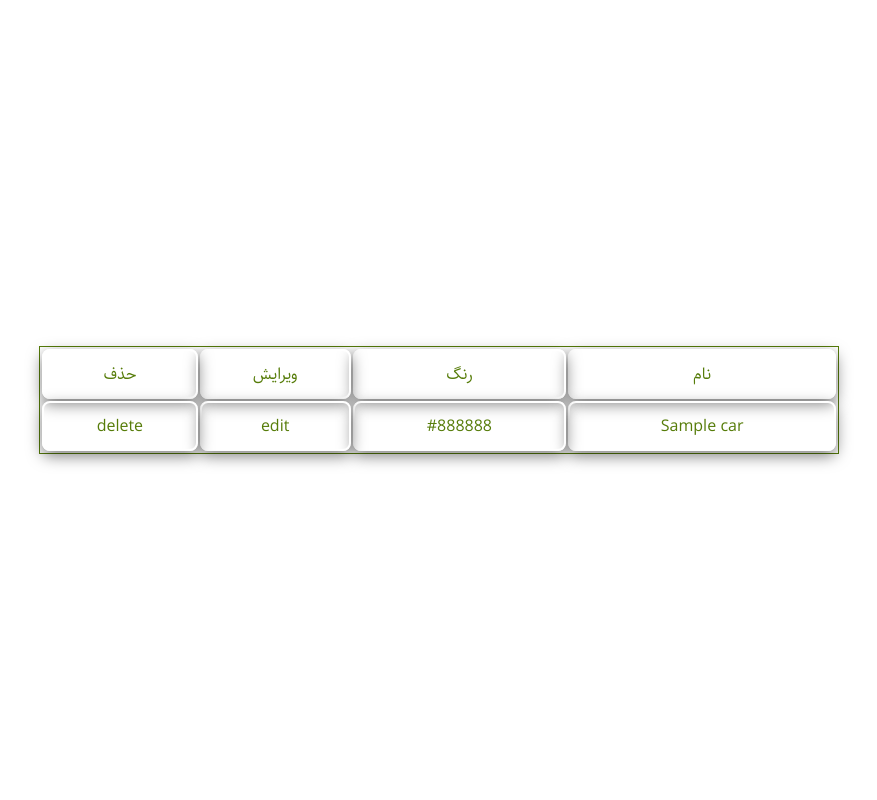
After one commit to habiballahi-zahra/rahroo, a PHP site: page /manage.php?index=car in a window 1280 px wide. The commit adds this page. Shown: the whole page, without its empty margins (201-1078 px from the left). Run offline with PHP 8.4, Linux system fonts and the light colour scheme; tables that the repository leaves empty or names only in its code hold one stand-in row (values such as "Sample post"); data that the repository does not hold is empty; some web fonts are replaced.

Commit message:
edit page is added

```diff
--- a/CSS/styles.css
+++ b/CSS/styles.css
@@ -503,3 +503,46 @@ register page
     color: red;
     margin-bottom: 0.25rem;
 }
+
+/*
+////////////////////////////////////////////
+welcom page
+\\\\\\\\\\\\\\\\\\\\\\\\\\\\\\\\\\\\\\\\\\\\
+*/
+.list-card {
+    direction: rtl;
+    float: right;
+    width: 30%;
+    padding: 2rem;
+    margin-bottom: 2rem;
+    margin-top: 2rem;
+    margin-left: 6rem;
+    border: solid 2px white;
+    border-radius: var(--radius);
+    box-shadow: 0 5px 15px rgba(0, 0, 0, 0.5);
+
+    text-align: center;}
+.list-allcard {
+    float: left;
+    width: 70%;
+}
+/*
+////////////////////////////////////////////
+manage page
+\\\\\\\\\\\\\\\\\\\\\\\\\\\\\\\\\\\\\\\\\\\\
+*/
+
+.row{
+text-align: center;
+max-width: 50rem;
+    width: 70%;
+    border: solid 1px;
+    direction: rtl;
+    margin: auto;
+}
+.show{
+    height: 50px;
+    border: solid 2px white;
+    border-radius: var(--radius);
+    box-shadow: 0 5px 15px rgba(0, 0, 0, 0.5);
+}
--- /dev/null
+++ b/manage.php
@@ -0,0 +1,63 @@
+<!doctype html>
+<html lang="en">
+<head>
+    <meta charset="UTF-8">
+    <link rel="stylesheet" href="./CSS/styles.css">
+    <link rel="stylesheet" href="CSS/bootstrap.css">
+    <script src="CSS/main.js"></script>
+    <title>manage</title>
+</head>
+<body>
+<table class="row">
+    <?php
+    $index = $_GET['index'];
+    if ($index == 'car'):
+        ?>
+
+        <tr>
+            <td class="show">نام</td>
+            <td class="show">رنگ</td>
+            <td class="show">ویرایش</td>
+            <td class="show">حذف</td>
+        </tr>
+        <?php
+        $connect = mysqli_connect("localhost", "root", "", "car_gallery");
+        $sql = "select * from car";
+        $result = mysqli_query($connect, $sql);
+        while ($row = mysqli_fetch_array($result)) {
+            echo "
+    <tr>
+            <td class='show'>$row[name]</td>
+            <td class='show'>$row[color] </td>
+            <td class='show'><a style='color: #567C09;' href='edit.php?id=$row[ID]&index=$index'>edit</a></td>
+            <td class='show'><a style='color: #567C09;' href=delet.php?id=$row[ID]&index=$index'>delete</a></td>
+        </tr>";
+        }
+    elseif ($index == 'customer'):
+        ?>
+        <tr>
+            <td class="show">نام کاربری</td>
+            <td class="show">آدرس ایمیل</td>
+            <td class="show"> ویرایش</a></td>
+            <td class="show">حذف </td>
+        </tr>";
+        <?php
+        $connect = mysqli_connect("localhost", "root", "", "car_gallery");
+        $sql = "select * from customer";
+        $result = mysqli_query($connect, $sql);
+        while ($row = mysqli_fetch_array($result)) {
+            echo "
+    <tr>
+            <td class='show'>$row[user_name]</td>
+            <td class='show'>$row[email] </td>
+            <td class='show'><a style='color: #567C09;' href='edit.php?id=$row[ID]&index=$index'>edit</a></td>
+            <td class='show'><a style='color: #567C09;' href='delet.php?id=$row[ID]&index=$index'>delete</a></td>
+        </tr>";
+        }
+    endif;
+    ?>
+</table>
+
+
+</body>
+</html>
--- a/welcom.php
+++ b/welcom.php
@@ -11,13 +11,13 @@
 <div class="course_title" id="courses_mode"><?php auth(); ?></div>
 <section class="teacher clearfix list">
 <article class="list-allcard">
-    <a href="manage_car.php?index=car">
+    <a href="manage.php?index=car">
     <div class="list-card">
         <img class="teacher-img clearfix" src="./images/car.png" alt="teacher-pic">
         <h4 class="teacher-name">مدیریت ماشین </h4>
     </div>
     </a>
-    <a href="manage_car.php?index=customer">
+    <a href="manage.php?index=customer">
     <div class="list-card">
         <img class="teacher-img" src="./images/user.png" alt="teacher-pic">
         <h4 class="teacher-name">مدیریت مشتری</h4>
```
Also changed, not shown: edit.php (added, +41 -0 lines), update.php (added, +12 -0 lines).
